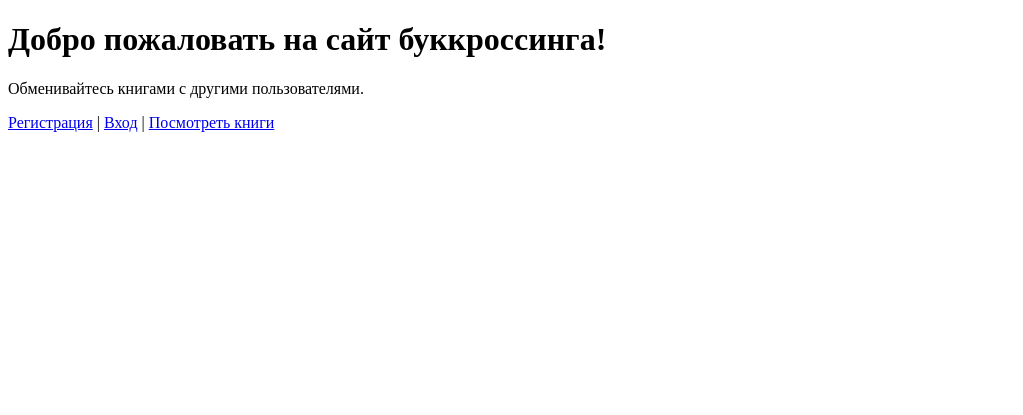
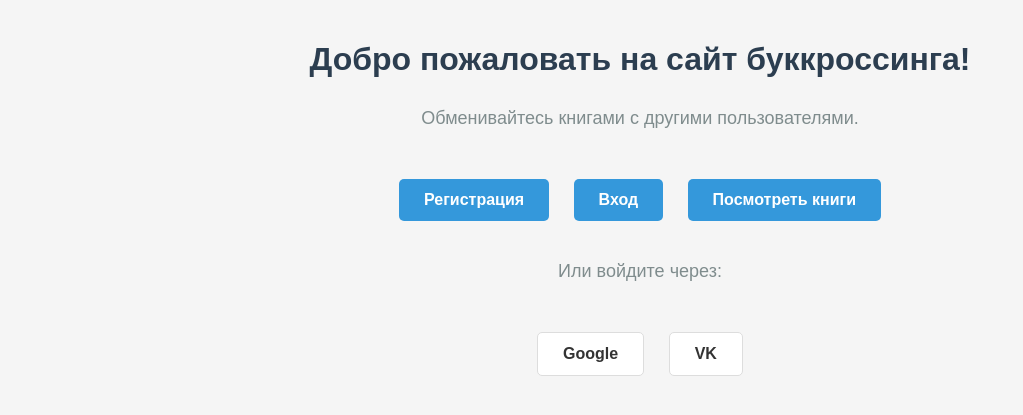
Before and after one commit to JakmanLoss/Bookcrossing, a Flask app: page / in a window 1280 px wide. Shown: the top 415 px of the page, without its empty margins (0-1023 px from the left). Run offline with Flask 2, Linux system fonts and the light colour scheme.

Commit message:
Index front

```diff
--- a/templates/index.html
+++ b/templates/index.html
@@ -2,12 +2,59 @@
 <html>
 <head>
     <title>Буккроссинг</title>
+    <style>
+        body {
+            font-family: Arial, sans-serif;
+            max-width: 1200px;
+            margin: 0 auto;
+            padding: 20px;
+            text-align: center;
+            background-color: #f5f5f5;
+        }
+        h1 {
+            color: #2c3e50;
+            margin-bottom: 30px;
+        }
+        p {
+            font-size: 18px;
+            color: #7f8c8d;
+            margin-bottom: 40px;
+        }
+        a {
+            display: inline-block;
+            margin: 10px;
+            padding: 12px 25px;
+            background-color: #3498db;
+            color: white;
+            text-decoration: none;
+            border-radius: 5px;
+            font-weight: bold;
+            transition: background-color 0.3s;
+        }
+        a:hover {
+            background-color: #2980b9;
+        }
+        .social-login {
+            margin-top: 30px;
+        }
+        .social-login a {
+            background-color: white;
+            color: #333;
+            border: 1px solid #ddd;
+        }
+    </style>
 </head>
 <body>
     <h1>Добро пожаловать на сайт буккроссинга!</h1>
     <p>Обменивайтесь книгами с другими пользователями.</p>
-    <a href="{{ url_for('register') }}">Регистрация</a> |
-    <a href="{{ url_for('login') }}">Вход</a> |
+    <a href="{{ url_for('register') }}">Регистрация</a>
+    <a href="{{ url_for('login') }}">Вход</a>
     <a href="{{ url_for('books') }}">Посмотреть книги</a>
+
+    <div class="social-login">
+        <p>Или войдите через:</p>
+        <a href="#">Google</a>
+        <a href="#">VK</a>
+    </div>
 </body>
 </html>
```
